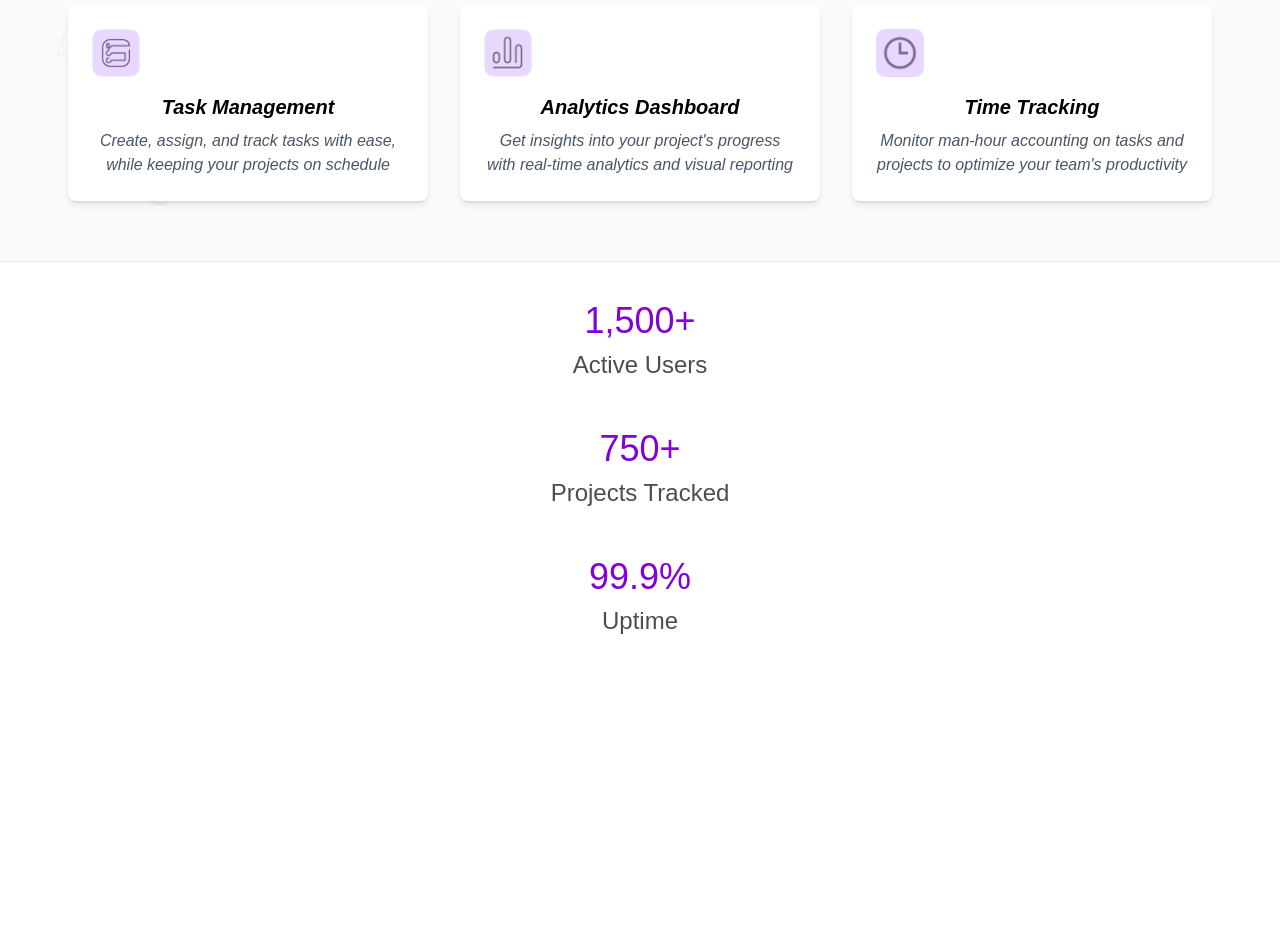
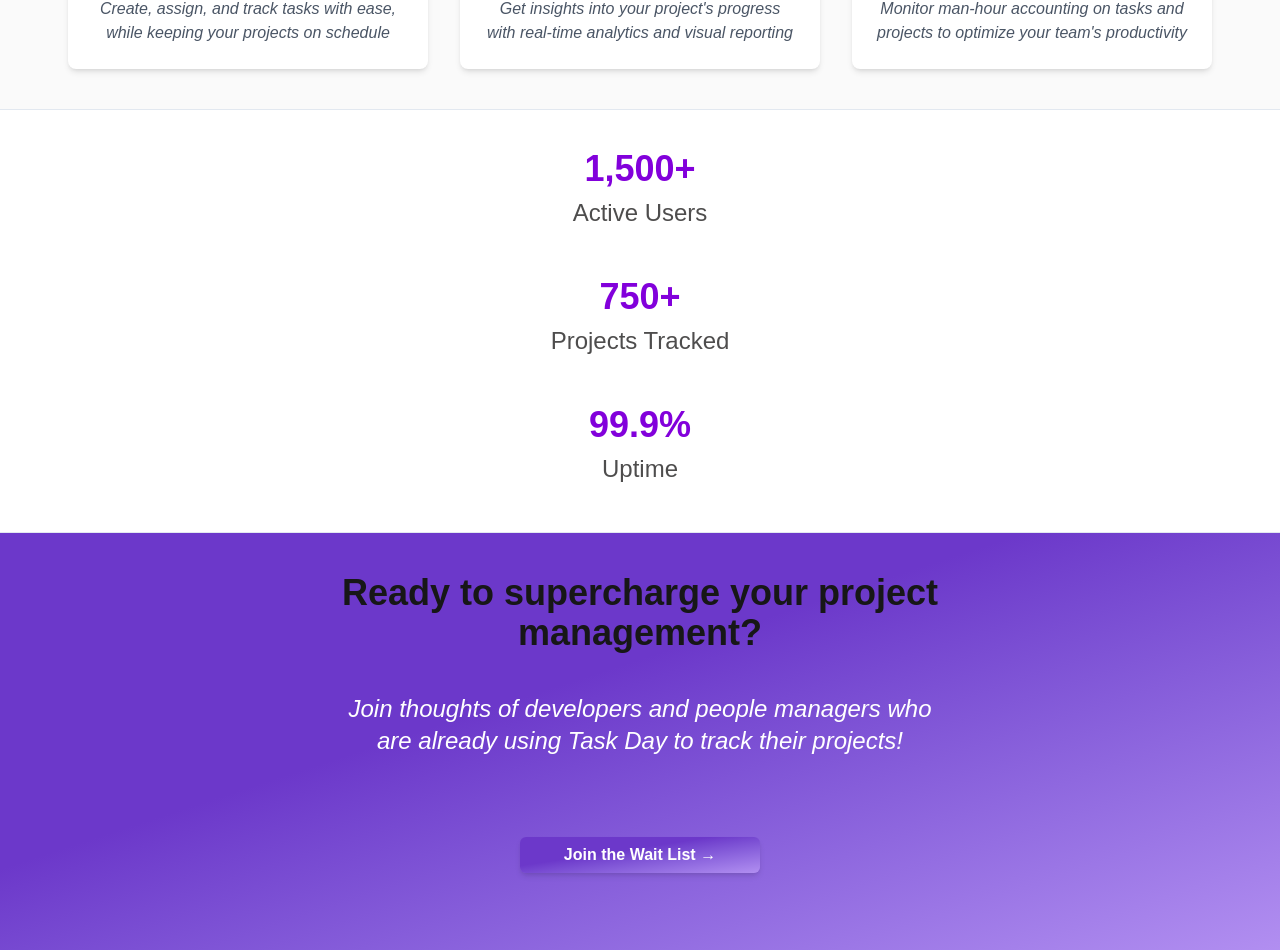
Before and after one commit to TypeErrorDev/task-day, a Next.js app: page / in a window 1280 px wide. Shown: the part 814-1764 px from the top of the page. Before the commit the page ends 1459 px from the top, so only its background shows below. Built offline with nearby package versions, Linux system fonts and the light colour scheme.

Commit message:
[feat] completed the landing page.

```diff
--- a/app/components/ActiveStats.tsx
+++ b/app/components/ActiveStats.tsx
@@ -1,16 +1,75 @@
+"use client";
+import { useState, useEffect, useRef } from "react";
+
+function AnimatedNumber({
+  value,
+  duration = 2000,
+}: {
+  value: number;
+  duration?: number;
+}) {
+  const [count, setCount] = useState(0);
+  const [hasStarted, setHasStarted] = useState(false);
+  const elementRef = useRef<HTMLSpanElement>(null);
+
+  useEffect(() => {
+    // 1. Setup the Observer to detect when the element is in view
+    const observer = new IntersectionObserver(
+      ([entry]) => {
+        if (entry.isIntersecting) {
+          setHasStarted(true);
+        }
+      },
+      { threshold: 0.5 }, // Starts when 50% of the number is visible
+    );
+
+    if (elementRef.current) {
+      observer.observe(elementRef.current);
+    }
+
+    return () => observer.disconnect();
+  }, []);
+
+  useEffect(() => {
+    // 2. Only run the animation once the observer has triggered
+    if (!hasStarted) return;
+
+    let startTimestamp: number | null = null;
+    const step = (timestamp: number) => {
+      if (!startTimestamp) startTimestamp = timestamp;
+      const progress = Math.min((timestamp - startTimestamp) / duration, 1);
+      const easeOut = 1 - Math.pow(1 - progress, 3);
+      setCount(Math.floor(easeOut * value));
+
+      if (progress < 1) {
+        window.requestAnimationFrame(step);
+      }
+    };
+    window.requestAnimationFrame(step);
+  }, [hasStarted, value, duration]);
+
+  return <span ref={elementRef}>{count.toLocaleString()}</span>;
+}
+
 function ActiveStats() {
   return (
     <div className="flex flex-col justify-center items-center mt-10">
       <div className="text-center">
-        <p className="text-purple-700 text-4xl">1,500+</p>
+        <p className="text-purple-700 text-4xl font-bold">
+          <AnimatedNumber value={1500} />+
+        </p>
         <p className="text-2xl text-[#4e4d4d] m-2">Active Users</p>
       </div>
+
       <div className="text-center mt-10">
-        <p className="text-purple-700 text-4xl">750+</p>
+        <p className="text-purple-700 text-4xl font-bold">
+          <AnimatedNumber value={750} />+
+        </p>
         <p className="text-2xl text-[#4e4d4d] m-2">Projects Tracked</p>
       </div>
-      <div className="text-center mt-10">
-        <p className="text-purple-700 text-4xl">99.9%</p>
+
+      <div className="text-center my-10">
+        <p className="text-purple-700 text-4xl font-bold">99.9%</p>
         <p className="text-2xl text-[#4e4d4d] m-2">Uptime</p>
       </div>
     </div>
--- a/app/components/CTA.tsx
+++ b/app/components/CTA.tsx
@@ -10,15 +10,15 @@
           TaskDay
         </span>
       </h1>
-      <p className="text-[#535151c9] font-bold  text-start mt-20 text-[22px]">
+      <p className="text-[#535151c9] italic font-bold  text-start mt-10 text-[22px]">
         Streamline your workflow, boost productivity, and <br />
         never miss a deadline. The ultimate project tracking <br /> solution for
         developers, teams and hobbyists alike!!
       </p>
-      <div className="flex flex-col justify-center items-center md:flex-row sm:my-5">
-        <Link href="/register">
+      <div className="flex flex-col justify-center items-center md:flex-row my-10">
+        <Link href="/waitlist">
           <button className="bg-linear-to-br from-[#6C38CA] from-40% to-[#B28FF1] shadow-md text-white font-semibold h-9 w-80 my-4 rounded-md hover:transition-transform hover:scale-[1.02] hover:bg-slate-800 md:w-60 md:mx-4">
-            Get Started For Free <span className="font-bold h-4 w-3">→</span>
+            Join the Wait List <span className="font-bold h-4 w-3">→</span>
           </button>
         </Link>
         <Link href="/login">
--- /dev/null
+++ b/app/components/CTABottom.tsx
@@ -0,0 +1,23 @@
+import Link from "next/link";
+function CTABottom() {
+  return (
+    <div className="bg-linear-to-br from-[#6C38CA] from-40% to-[#B28FF1] outline outline-slate-200 h-fit w-screen py-10">
+      <div>
+        <h1 className="font-extrabold text-4xl">
+          Ready to supercharge your project <br /> management?
+        </h1>
+        <p className="text-2xl italic my-10 text-white text-center mb-10">
+          Join thoughts of developers and people managers who <br /> are already
+          using Task Day to track their projects!
+        </p>
+        <Link href="/waitlist">
+          <button className=" bg-linear-to-br from-[#6C38CA] from-40% to-[#B28FF1] shadow-md text-white font-semibold h-9 w-80 my-10 rounded-md hover:transition-transform hover:scale-[1.02] hover:bg-slate-800 md:w-60 md:mx-4">
+            Join the Wait List <span className="font-bold h-4 w-3">→</span>
+          </button>
+        </Link>
+      </div>
+    </div>
+  );
+}
+
+export default CTABottom;
--- a/app/components/FeatureBackgroundSvgs.tsx
+++ b/app/components/FeatureBackgroundSvgs.tsx
@@ -9,8 +9,8 @@
         alt=""
         width={64}
         height={64}
-        className="absolute opacity-20"
-        style={{ top: "8%", left: "6%" }}
+        className="absolute opacity-40"
+        style={{ top: "15%", left: "6%" }}
       />
 
       {/* Top-right */}
@@ -19,8 +19,8 @@
         alt=""
         width={56}
         height={56}
-        className="absolute opacity-20"
-        style={{ top: "12%", right: "8%" }}
+        className="absolute opacity-40"
+        style={{ top: "15%", right: "8%" }}
       />
 
       {/* Middle-left (outside card zone) */}
@@ -29,7 +29,7 @@
         alt=""
         width={72}
         height={72}
-        className="absolute opacity-15"
+        className="absolute opacity-40"
         style={{ top: "50%", left: "4%", transform: "translateY(-50%)" }}
       />
 
@@ -39,7 +39,7 @@
         alt=""
         width={60}
         height={60}
-        className="absolute opacity-20"
+        className="absolute opacity-40"
         style={{ bottom: "10%", left: "10%" }}
       />
 
@@ -49,7 +49,7 @@
         alt=""
         width={68}
         height={68}
-        className="absolute opacity-20"
+        className="absolute opacity-40"
         style={{ bottom: "12%", right: "6%" }}
       />
     </div>
--- a/app/components/Features.tsx
+++ b/app/components/Features.tsx
@@ -37,7 +37,7 @@
           Powerful features that help you take control of your projects
         </p>
 
-        <div className="flex flex-col lg:flex-row justify-center md:justify-between items-center my-15 gap-8">
+        <div className="flex flex-col lg:flex-row justify-center md:justify-between items-center my-10 gap-8">
           {Object.entries(featureCards).map(
             ([key, { image, title, description }]) => (
               <div
--- a/app/components/LandingPage.tsx
+++ b/app/components/LandingPage.tsx
@@ -1,15 +1,17 @@
 import ActiveStats from "./ActiveStats";
 import CTA from "./CTA";
+import CTABottom from "./CTABottom";
 import Features from "./Features";
 import LandingPageTopBar from "./LandingPageTopBar";
 
 function LandingPage() {
   return (
     <>
-      <LandingPageTopBar />
+      {/* <LandingPageTopBar /> */}
       <CTA />
       <Features />
       <ActiveStats />
+      <CTABottom />
     </>
   );
 }
--- /dev/null
+++ b/app/waitlist/page.tsx
@@ -0,0 +1,9 @@
+function Waitlist() {
+  return (
+    <div className="flex justify-center items-center text-black">
+      <div>This is the Wait List</div>
+    </div>
+  );
+}
+
+export default Waitlist;
```
